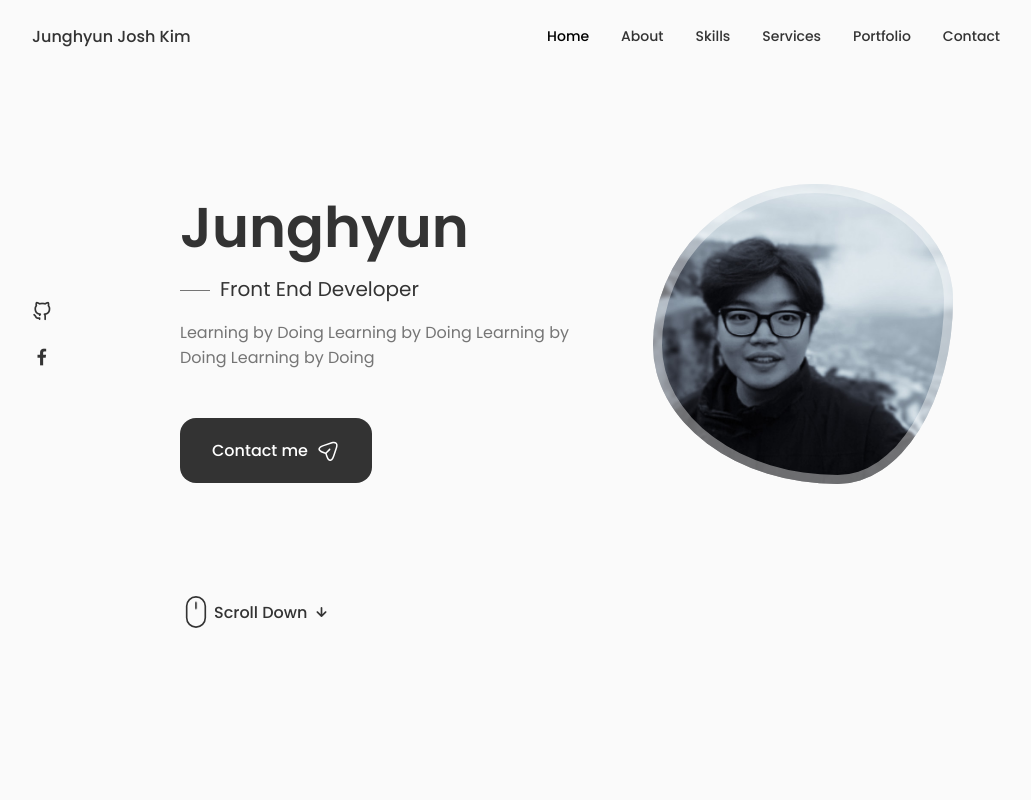
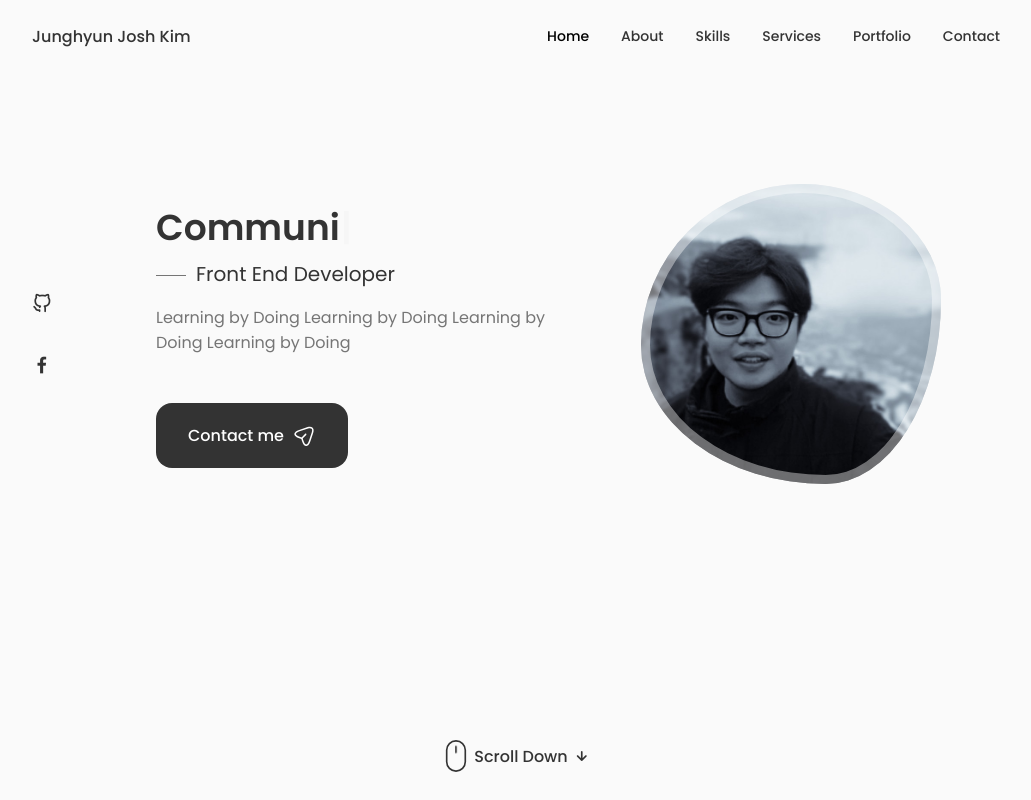
Before and after one commit to junghyun-josh-kim/portfolio-junghyun, a React (Create React App) app: page / in a window 1280 px wide. Shown: the top 800 px of the page, without its empty margins (124-1155 px from the left). Built offline with nearby package versions, Linux system fonts and the light colour scheme.

Commit message:
Home: Text animation

```diff
--- a/package.json
+++ b/package.json
@@ -14,7 +14,9 @@
     "react": "^18.2.0",
     "react-dom": "^18.2.0",
     "react-scripts": "5.0.1",
+    "react-wavify": "^1.6.3",
     "swiper": "^8.4.4",
+    "typewriter-effect": "^2.19.0",
     "web-vitals": "^2.1.4"
   },
   "scripts": {
--- a/src/App.css
+++ b/src/App.css
@@ -151,6 +151,7 @@ img {
   padding: 1.25rem 2rem;
   border-radius: 1rem;
   font-weight: var(--font-medium);
+  transition: all 600ms ease;
 }
 
 .button:hover {
@@ -159,6 +160,7 @@ img {
 
 .button__icon {
   margin-left: var(--mb-0-5);
+  transition: all 600ms ease;
 }
 
 .button--flex {
--- a/src/components/home/Data.jsx
+++ b/src/components/home/Data.jsx
@@ -1,7 +1,11 @@
+import TextAnimation from './TextAnimation';
+
 const Data = () => {
   return (
     <div className='home__data'>
-      <h1 className='home__title'>Junghyun</h1>
+      <h1 className='home__title'>
+        <TextAnimation />
+      </h1>
       <h3 className='home__subtitle'>Front End Developer</h3>
       <p className='home__description'>
         Learning by Doing Learning by Doing Learning by Doing Learning by Doing
--- /dev/null
+++ b/src/components/home/TextAnimation.jsx
@@ -0,0 +1,34 @@
+import Typewriter from 'typewriter-effect';
+
+function TextAnimation() {
+  return (
+    <div>
+      <Typewriter
+        options={{
+          autoStart: true,
+          loop: true,
+        }}
+        onInit={(typewriter) => {
+          typewriter
+            .typeString('Grit')
+            .pauseFor(1000)
+            .deleteAll()
+            .typeString('Teamwork')
+            .pauseFor(1000)
+            .deleteAll()
+            .typeString('Communication')
+            .pauseFor(1000)
+            .deleteAll()
+            .typeString('Time management')
+            .pauseFor(1000)
+            .deleteAll()
+            .typeString('Junghyun Kim')
+            .pauseFor(1000)
+            .start();
+        }}
+      />
+    </div>
+  );
+}
+
+export default TextAnimation;
--- a/src/components/home/home.css
+++ b/src/components/home/home.css
@@ -6,20 +6,20 @@
 }
 
 .home__container {
-  row-gap: 7rem;
+  row-gap: 10rem;
 }
 
 .home__content {
   grid-template-columns: 116px repeat(2, 1fr);
   padding-top: 5.5rem;
-  column-gap: 2rem;
+  column-gap: 0.5rem;
   align-items: center;
 }
 
 .home__social {
   display: grid;
   grid-template-columns: max-content;
-  row-gap: 1rem;
+  row-gap: 2rem;
 }
 
 .home__social-icon {
@@ -32,7 +32,7 @@
 }
 
 .home__title {
-  font-size: var(--big-font-size);
+  font-size: var(--h1-font-size);
   margin-bottom: var(--mb-0-25);
 }
 
@@ -91,7 +91,8 @@
 }
 
 .home__scroll {
-  margin-left: 9.25rem;
+  margin-top: 6rem;
+  text-align: center;
 }
 
 .wheel {
--- a/src/components/work/WorkItems.jsx
+++ b/src/components/work/WorkItems.jsx
@@ -4,16 +4,11 @@ import { useEffect } from 'react';
 
 const WorkItems = ({ item }) => {
   useEffect(() => {
-    Aos.init({ duration: 1000 });
+    Aos.init({ duration: 2000 });
   }, []);
 
   return (
-    <div
-      data-aos='fade'
-      data-aos-delay='0'
-      className='work__card'
-      key={item.id}
-    >
+    <div className='work__card' key={item.id}>
       <img src={item.image} alt='' className='work__img' />
       <h3 className='work__title'>{item.title}</h3>
       <a href='#' className='work__button'>
--- a/src/components/work/Works.jsx
+++ b/src/components/work/Works.jsx
@@ -32,7 +32,7 @@ const Works = () => {
 
   return (
     <>
-      <div data-aos='zoom-in-down' data-aos-delay='0' className='work__filters'>
+      <div data-aos='fade' data-aos-delay='0' className='work__filters'>
         {projectsNav.map((item, index) => {
           return (
             <span
```
Also changed, not shown: 1 other file (tests, documents, lock files or other folders).
